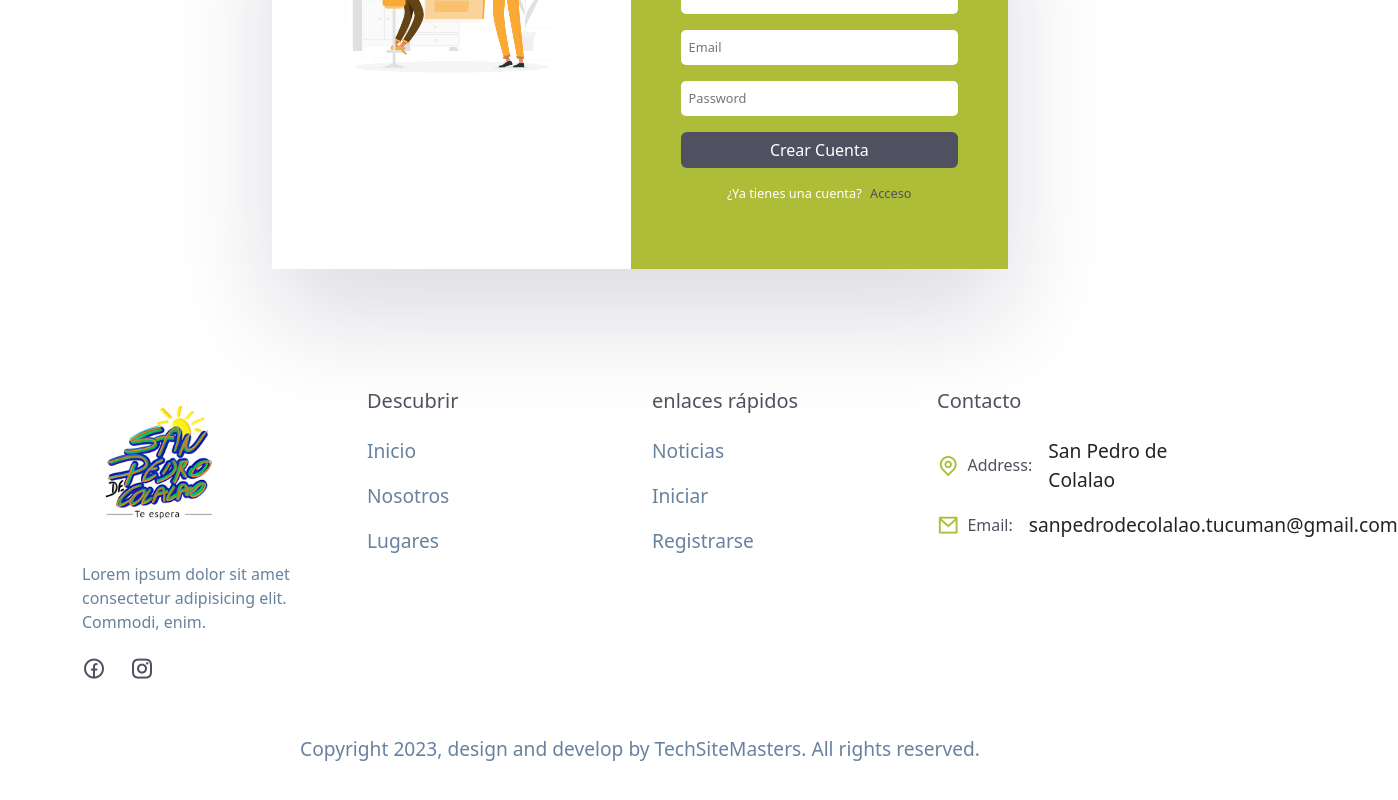
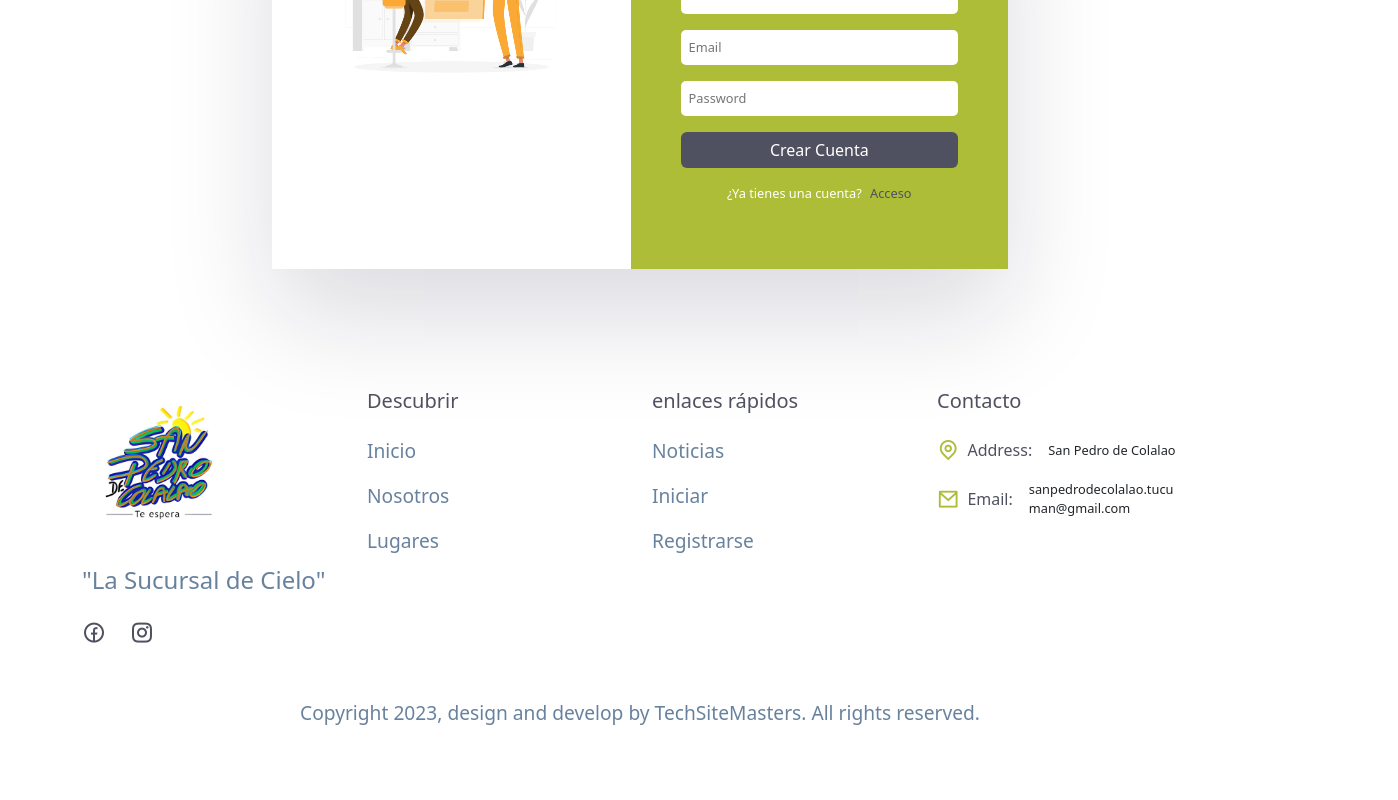
Before and after one commit to EdgardYayo/SanPedroColalao_Tucuman, a React (Create React App) app in the folder frontend/: page /register in a window 1280 px wide. Shown: the part 372-1172 px from the top of the page, 1398 px wide, since content can reach past the window. After the commit the page ends 1146 px from the top, so only its background shows below. Built offline with nearby package versions, Linux system fonts and the light colour scheme; a web font is replaced by a local one.

Commit message:
modificacion de footer

```diff
--- a/frontend/src/components/Footer/Footer.jsx
+++ b/frontend/src/components/Footer/Footer.jsx
@@ -44,10 +44,7 @@ const Footer = () => {
 					<Col lg="3">
 						<div className="logo">
 							<img src={logo} alt="" />
-							<p>
-								Lorem ipsum dolor sit amet consectetur adipisicing elit.
-								Commodi, enim.
-							</p>
+							<p>"La Sucursal de Cielo"</p>
 							<div className="social__link d-flex align-items-center gap-4">
 								{/* <span>
 									<Link to="#">
@@ -112,7 +109,9 @@ const Footer = () => {
 									</span>
 									Address:
 								</h6>
-								<p className="mb-0">San Pedro de Colalao</p>
+								<p className="mb-0 imail" style={{ fontSize: "0.8rem" }}>
+									San Pedro de Colalao
+								</p>
 							</ListGroupItem>
 
 							<ListGroupItem className="ps-0 border-0 d-flex align-items-center gap-3">
@@ -123,7 +122,9 @@ const Footer = () => {
 									Email:
 								</h6>
 
-								<p className="mb-0">sanpedrodecolalao.tucuman@gmail.com</p>
+								<p className="mb-0 imail" style={{ fontSize: "0.8rem" }}>
+									sanpedrodecolalao.tucuman@gmail.com
+								</p>
 							</ListGroupItem>
 
 							{/* <ListGroupItem className="ps-0 border-0 d-flex align-items-center gap-3">
--- a/frontend/src/components/Footer/footer.css
+++ b/frontend/src/components/Footer/footer.css
@@ -19,7 +19,7 @@
 
 .footer .logo p {
 	color: var(--text-color);
-	font-size: 1rem;
+	font-size: 1.5rem;
 }
 
 .social__link span a {
@@ -60,3 +60,8 @@
 	color: var(--text-color);
 	font-size: 1.2rem;
 }
+
+.imail {
+	word-break: break-all;
+	font-size: 20px;
+}
```
